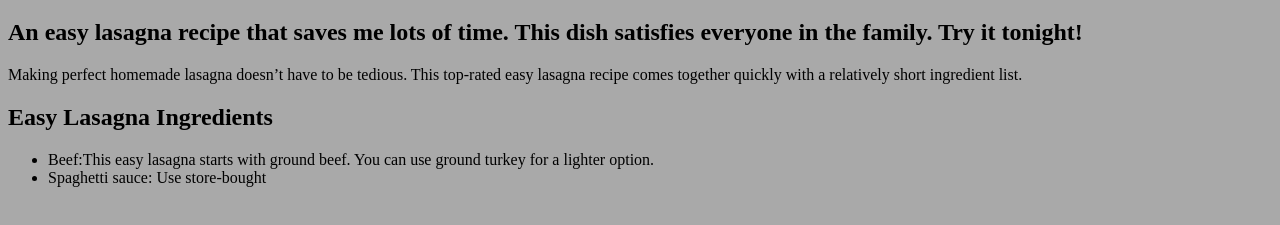
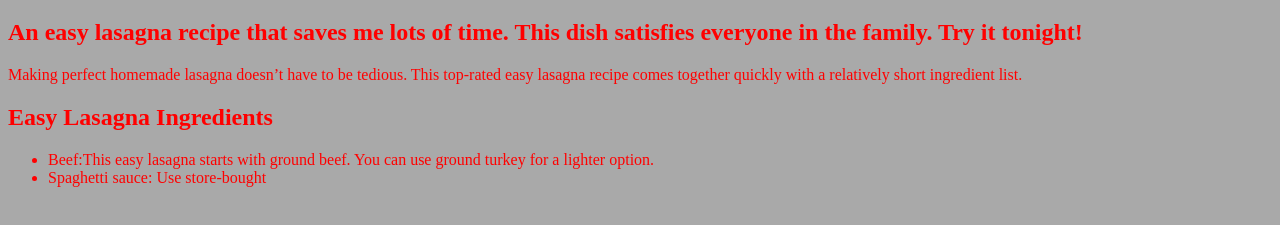
Before and after one commit to Maurux01/odin-recipes, a plain HTML site: page recipes/lasagna.html in a window 1280 px wide. Shown: the part 61-286 px from the top of the page. Drawn offline with Linux system fonts and the light colour scheme.

Commit message:
cjecking

```diff
--- a/recipes/CSS/lasagna.css
+++ b/recipes/CSS/lasagna.css
@@ -8,3 +8,7 @@ h1 {
     text-shadow: 0in;
     align-items: center;
 }
+
+*{
+    color:red
+}
```
